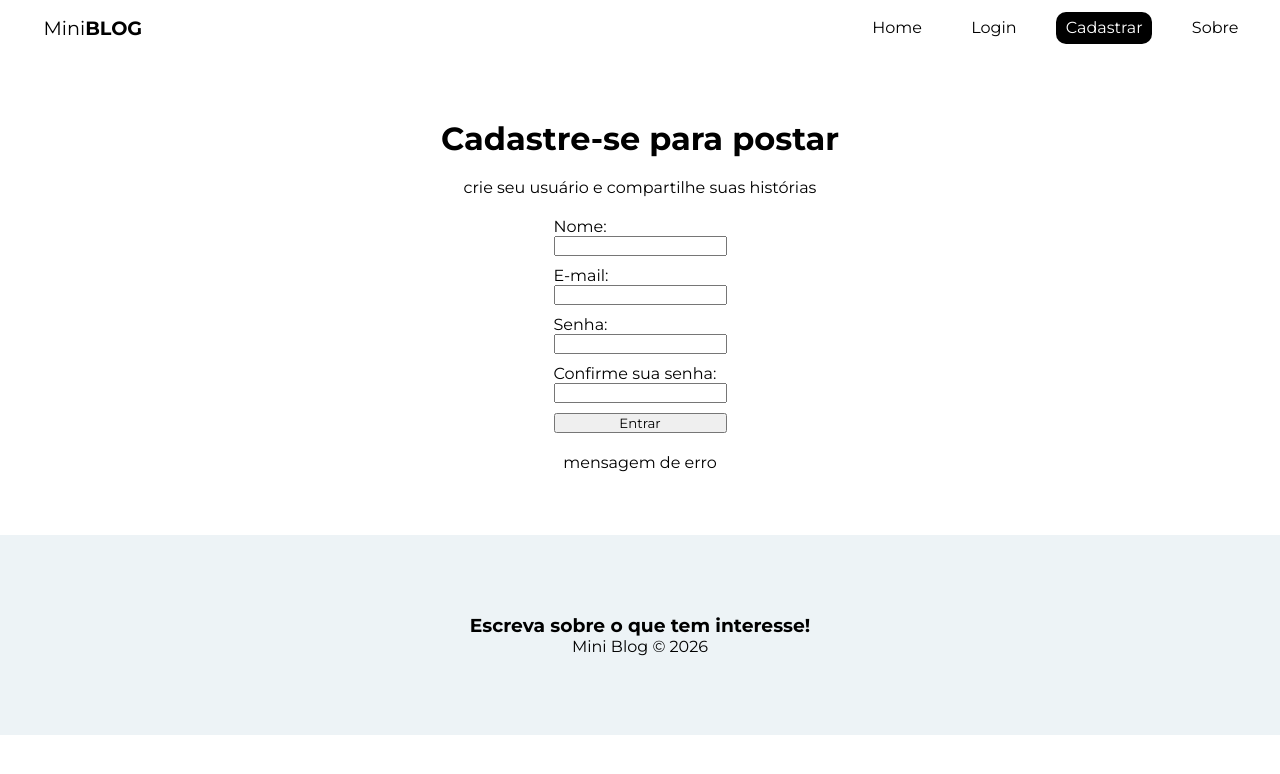
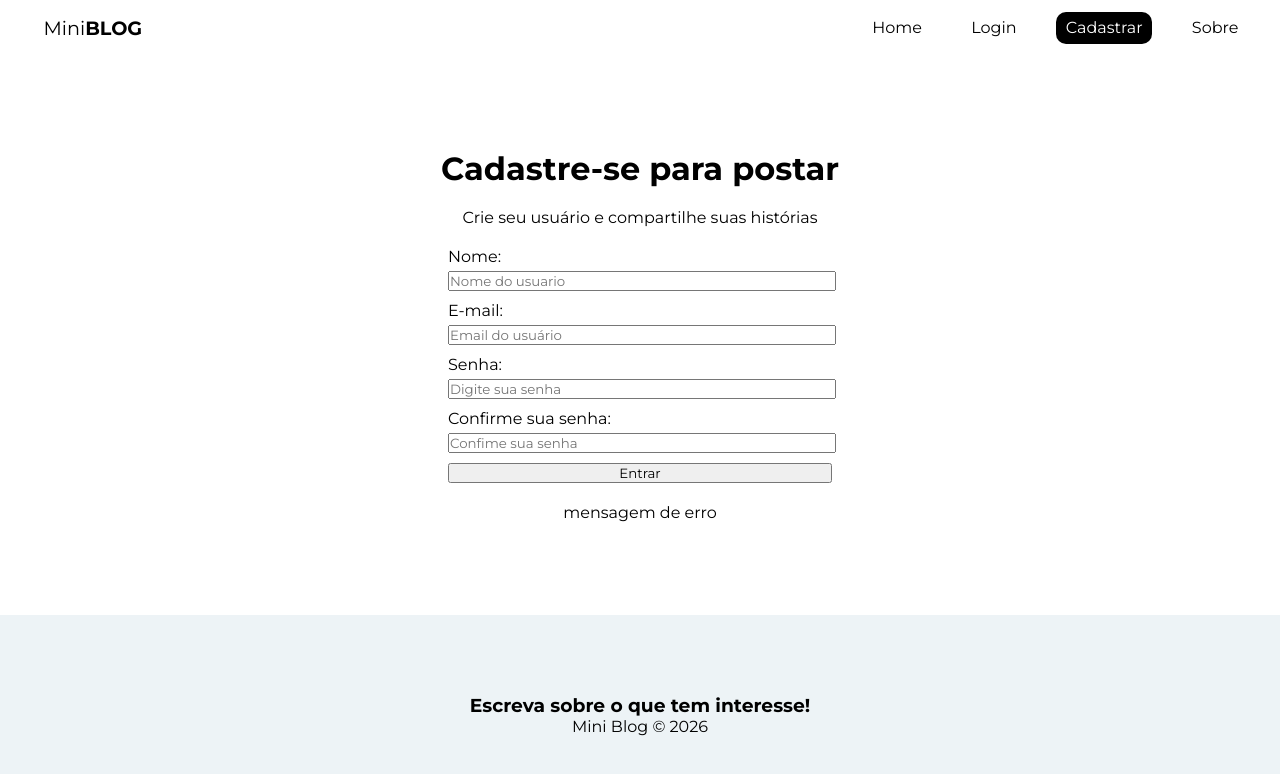
Before and after one commit to Jo4ocarlos/Desafios-React, a React (Vite) app in the folder Mini Blog/blog/: page /register in a window 1280 px wide. Shown: the top 774 px of the page. Built offline with nearby package versions, Linux system fonts and the light colour scheme.

Commit message:
adicionando mais css e componentes nos formularios

```diff
--- a/Mini Blog/blog/src/App.css
+++ b/Mini Blog/blog/src/App.css
@@ -1,3 +1,11 @@
-.conteiner{
-  min-height: 60vh;
+/* Este é o container que envolve tudo */
+.container {
+  display: flex;
+  flex-direction: column;
+  min-height: 100vh;
 }
+
+
+.main-content {
+  flex: 1; /* Isso faz o conteúdo expandir e empurrar o Footer para baixo */
+}
--- a/Mini Blog/blog/src/App.jsx
+++ b/Mini Blog/blog/src/App.jsx
@@ -18,23 +18,24 @@ import "./App.css";
 
 function App() {
   return (
-    <>
     <BrowserRouter>
+      <div className="container">
         <header>
           <NavBar />
         </header>
 
+        <main className="main-content">
           <Routes>
             <Route path="/" element={<Home />} />
             <Route path="/login" element={<Login />} />
             <Route path="/register" element={<Register />} />
             <Route path="/about" element={<About />} />
           </Routes>
+        </main>
 
-
+        <Footer />
+      </div>
     </BrowserRouter>
-      <Footer/>
-    </>
   );
 }
 
--- a/Mini Blog/blog/src/index.css
+++ b/Mini Blog/blog/src/index.css
@@ -27,3 +27,20 @@ a, nav button{
 a:hover, nav button:hover{
     color: #bbb;
 }
+/*como a maioria dos formulários são iguais, criamos um estilo global*/
+/*form styles*/
+form{
+    display: flex;
+    flex-direction: column;
+    justify-content: flex-start;
+    gap: 10px;
+    width: 30%;
+}
+ form span{
+    display: block;
+    margin-bottom: 5px;
+
+}
+form input{
+    width: 100%;
+}
--- a/Mini Blog/blog/src/pages/Login/Login.module.css
+++ b/Mini Blog/blog/src/pages/Login/Login.module.css
@@ -3,14 +3,6 @@
     justify-content: center;
     align-items: center;
     flex-direction: column;
-    height: 60vh;
+    height: 70vh;
     gap: 20px;
 }
-.login_page form{
-    display: flex;
-    flex-direction: column;
-    gap: 10px;
-}
-.login_page form span{
-    display: block
-}
--- a/Mini Blog/blog/src/pages/Register/Register.jsx
+++ b/Mini Blog/blog/src/pages/Register/Register.jsx
@@ -1,4 +1,9 @@
+//css
 import styles from "./Register.module.css";
+
+//hooks
+import { useState, useEffect } from "react";
+
 const Register = () => {
 
   const handleSubmit = ()=>{
@@ -8,30 +13,30 @@ const Register = () => {
   return (
     <div className={styles.register_page}>
       <h1>Cadastre-se para postar</h1>
-      <p>crie seu usuário e compartilhe suas histórias</p>
+      <p>Crie seu usuário e compartilhe suas histórias</p>
 
       <form onSubmit={handleSubmit}>
 
         <label>
           <span>Nome:</span>
-          <input type="text" />
+          <input type="text" name="displayName" required placeholder="Nome do usuario"/>
         </label>
 
         <label>
           <span>E-mail:</span>
-          <input type="email" />
+          <input type="email" name="email" required placeholder="Email do usuário"/>
         </label>
 
         <label>
           <span>Senha:</span>
-          <input type="password" />
+          <input type="password" name="password" required placeholder="Digite sua senha"/>
         </label>
 
         <label>
           <span>Confirme sua senha:</span>
-          <input type="password" />
+          <input type="password" name="confirmPassword" required placeholder="Confime sua senha"/>
         </label>
-        <button>Entrar</button>
+        <button className="btn">Entrar</button>
       </form>
       <p>mensagem de erro</p>
     </div>
--- a/Mini Blog/blog/src/pages/Register/Register.module.css
+++ b/Mini Blog/blog/src/pages/Register/Register.module.css
@@ -3,16 +3,6 @@
     justify-content: center;
     align-items: center;
     flex-direction: column;
-    height: 60vh;
+    height: 70vh;
     gap: 20px;
 }
-
-.register_page form{
-    display: flex;
-    flex-direction: column;
-    justify-content: flex-start;
-    gap: 10px;
-}
-.register_page form span{
-    display: block
-}
```
Lines whose indentation alone changed are shown as unchanged.
